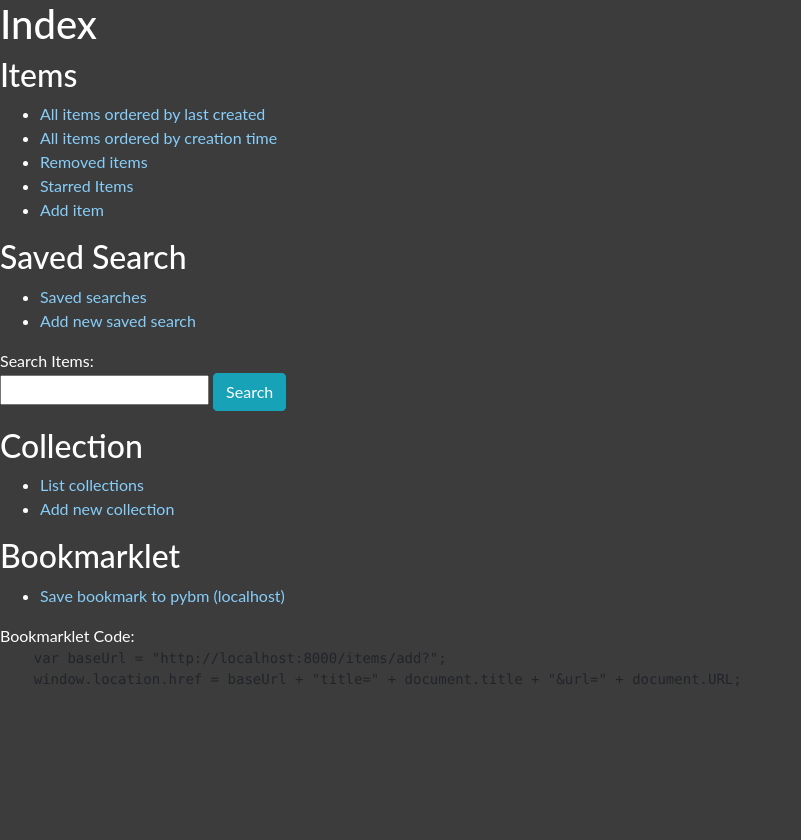
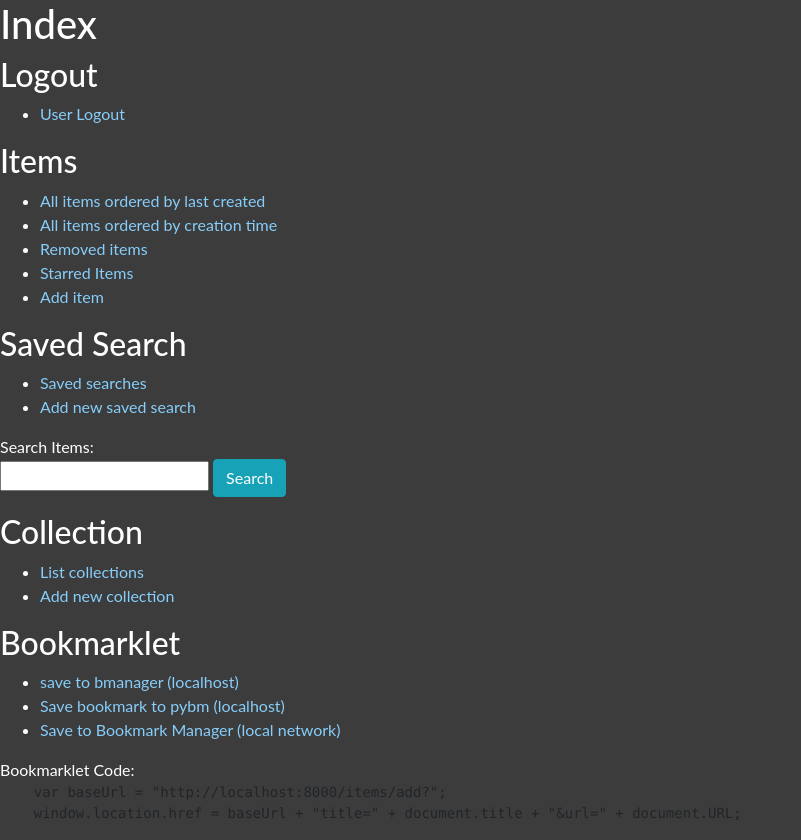
Before and after one commit to caiorss/bookmark-storage-webapp, a Django app: page / in a window 1280 px wide. Shown: the whole page, without its empty margins (0-801 px from the left). Before the commit the page ends 686 px from the top, so only its background shows below. Run offline with Django 3.2, Linux system fonts and the light colour scheme; the visitor is signed in with stand-in values (Sample User, id 1); some libraries are stand-ins or nearby versions.

Commit message:
Add logout hyperlink to index.html.

```diff
--- a/bookmarks/templates/index.html
+++ b/bookmarks/templates/index.html
@@ -2,6 +2,13 @@
 {% block content %}
 
 <h1> Index </h1>
+
+<h2>Logout</h2>
+
+<ul>
+    <li>  <a href='/accounts/logout'>User Logout</a> </li>
+</ul>
+
 
 <h2> Items </h2>
 
@@ -40,7 +47,9 @@ Search Items:
 <h2> Bookmarklet </h2>
 
 <ul>
+    <li> <a href="javascript:(function()%7Bvar%20baseUrl%20%3D%20%22http%3A%2F%2Flocalhost%3A8000%2Fitems%2Fadd%3F%22%3B%0Awindow.location.href%20%3D%20baseUrl%20%2B%20%22title%3D%22%20%2B%20encodeURI(document.title)%20%2B%20%22%26url%3D%22%20%2B%20encodeURI(document.URL)%3B%7D)()%3B">save to bmanager (localhost)</a> </li>
     <li> <a href="javascript:(function()%7Bvar%20baseUrl%20%3D%20%22http%3A%2F%2Flocalhost%3A8000%2Fitems%2Fadd%3F%22%3B%0Awindow.location.href%20%3D%20baseUrl%20%2B%20%22title%3D%22%20%2B%20document.title%20%2B%20%22%26url%3D%22%20%2B%20document.URL%3B%7D)()%3B">Save bookmark to pybm (localhost)</a> </li>
+    <li> <a href="javascript:(function()%7Bvar%20baseUrl%20%3D%20%22http%3A%2F%2F192.168.18.157%3A8000%2Fitems%2Fadd%3F%22%3B%0Awindow.location.href%20%3D%20baseUrl%20%2B%20%22title%3D%22%20%2B%20document.title%20%2B%20%22%26url%3D%22%20%2B%20document.URL%3B%7D)()%3B">Save to Bookmark Manager (local network)</a> </li>
 </ul>
 
 Bookmarklet Code:
```
